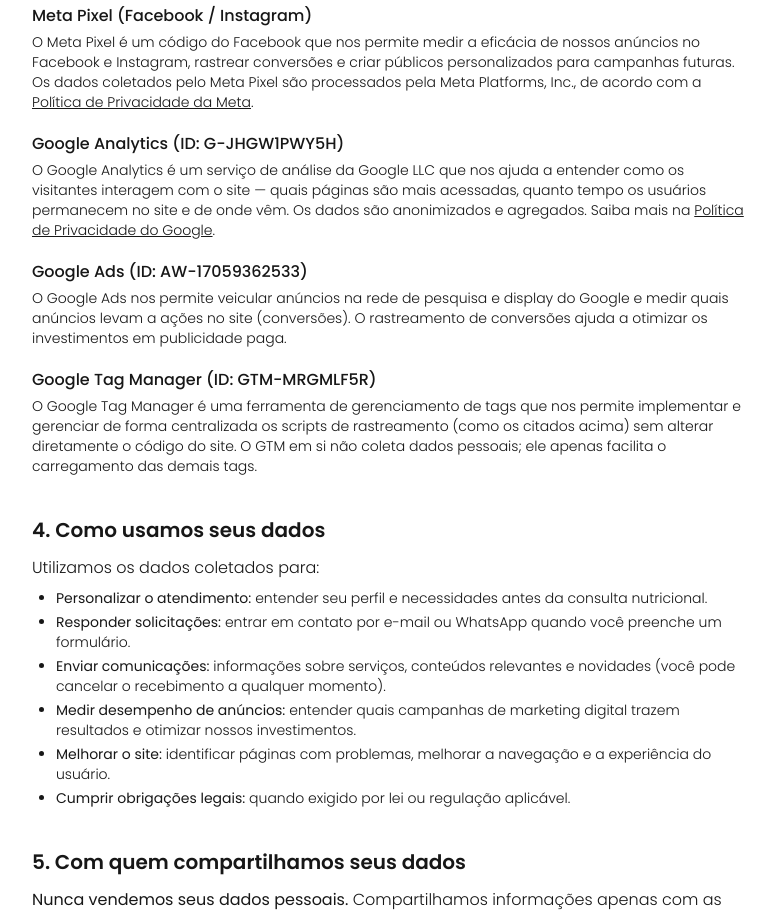
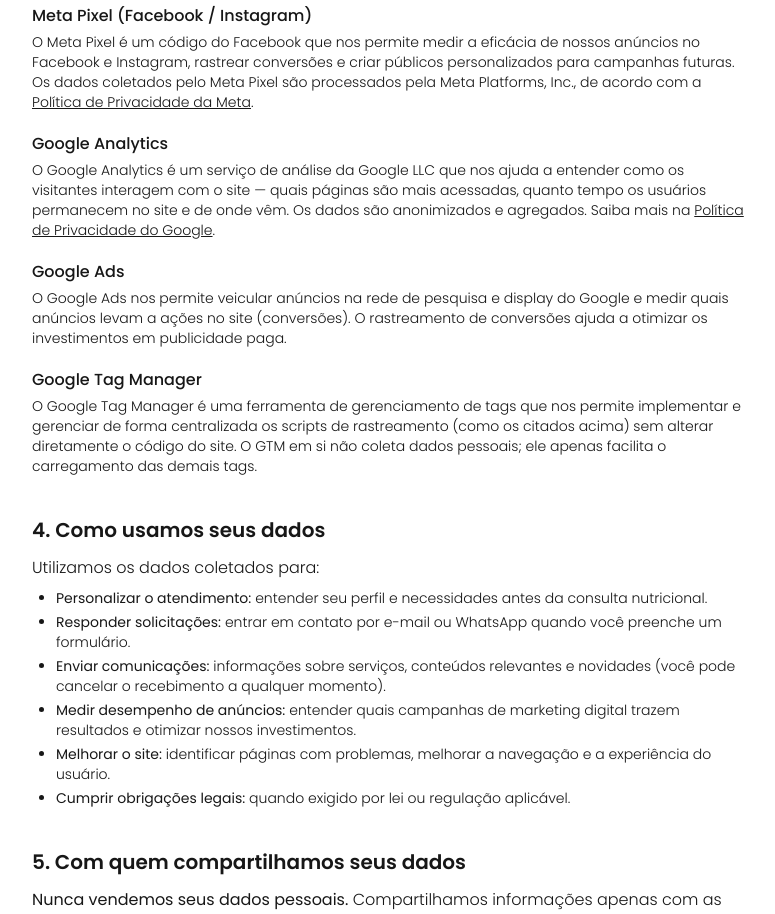
Before and after one commit to AndreClawdTeam/pietra-portfolio, a Next.js app: page /politica-de-privacidade in a window 1280 px wide. Shown: the part 1060-1974 px from the top of the page, without its empty margins (248-1023 px from the left). Built offline with nearby package versions, Linux system fonts and the light colour scheme.

Commit message:
fix: remove tracking IDs from privacy policy — names only, no IDs

```diff
--- a/src/app/politica-de-privacidade/page.tsx
+++ b/src/app/politica-de-privacidade/page.tsx
@@ -120,9 +120,7 @@
           </div>
 
           <div>
-            <h3 className="font-medium mb-1">
-              Google Analytics (ID: G-JHGW1PWY5H)
-            </h3>
+            <h3 className="font-medium mb-1">Google Analytics</h3>
             <p className="text-sm">
               O Google Analytics é um serviço de análise da Google LLC que nos
               ajuda a entender como os visitantes interagem com o site — quais
@@ -142,9 +140,7 @@
           </div>
 
           <div>
-            <h3 className="font-medium mb-1">
-              Google Ads (ID: AW-17059362533)
-            </h3>
+            <h3 className="font-medium mb-1">Google Ads</h3>
             <p className="text-sm">
               O Google Ads nos permite veicular anúncios na rede de pesquisa e
               display do Google e medir quais anúncios levam a ações no site
@@ -154,9 +150,7 @@
           </div>
 
           <div>
-            <h3 className="font-medium mb-1">
-              Google Tag Manager (ID: GTM-MRGMLF5R)
-            </h3>
+            <h3 className="font-medium mb-1">Google Tag Manager</h3>
             <p className="text-sm">
               O Google Tag Manager é uma ferramenta de gerenciamento de tags que
               nos permite implementar e gerenciar de forma centralizada os
```
